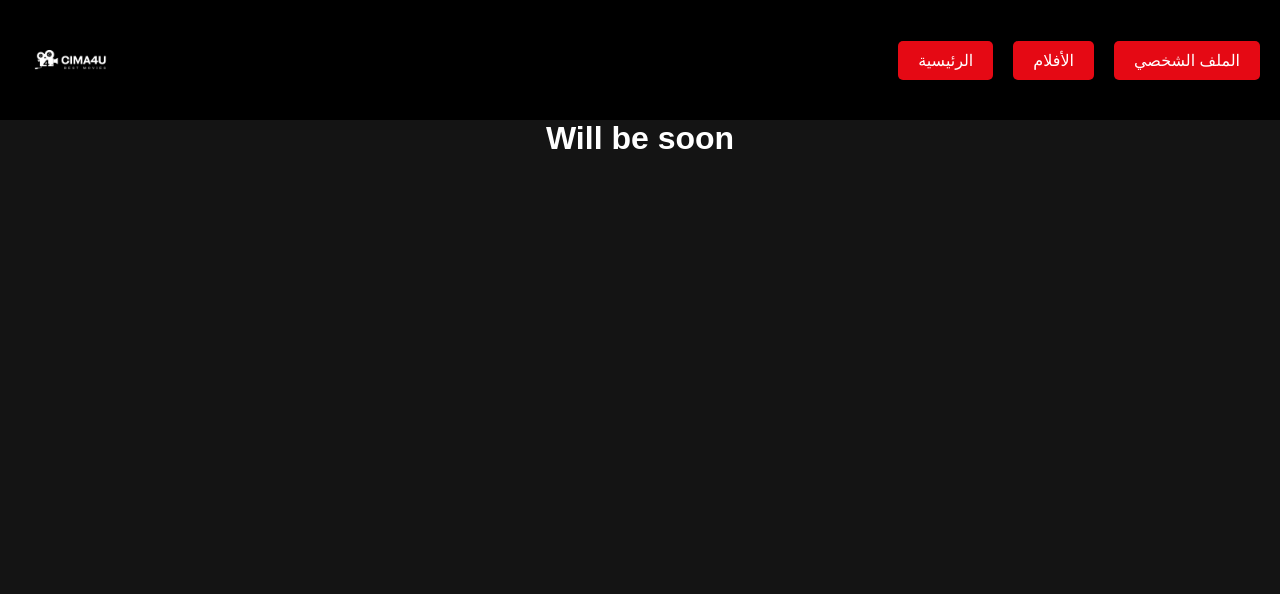
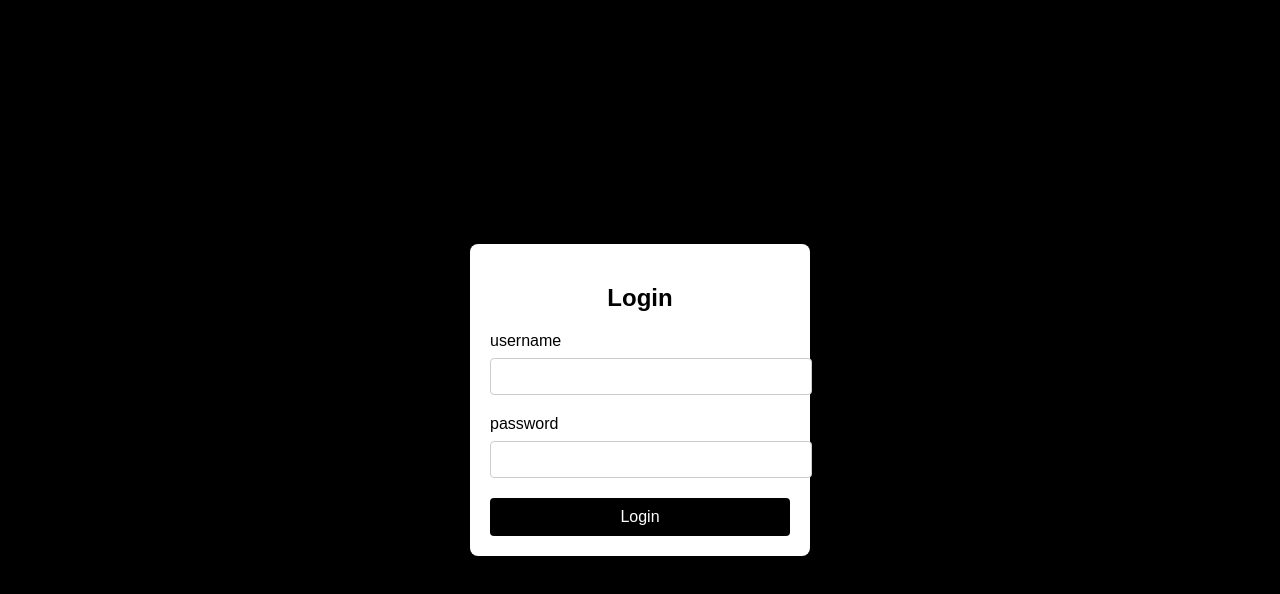
Before and after one commit to GLX-77/Cima4U, a plain HTML site: page index3.html in a window 1280 px wide. Drawn offline with Linux system fonts and the light colour scheme.

Commit message:
Add files via upload

```diff
--- a/index3.html
+++ b/index3.html
@@ -5,23 +5,32 @@
     <meta name="viewport" content="width=device-width, initial-scale=1.0">
     <title>Cima4U</title>
     <link rel="icon" href="img/logo.ico">
-    <link rel="stylesheet" href="style.css" \>
+    <link rel="stylesheet" href="login.css" \>
 </head>
 <body>
-    <header>
-        <nav>
-            <img class="icon" src="img/logo.ico">
-            <ul class="banner-content">
-                <li><a href="index.html"><button>الرئيسية</button></a></li>
-                <li><a href="index2.html"><button>الأفلام</button></a></li>
-                <li><a href="index3.html"><button>الملف الشخصي</button></a></li>
-            </ul>
-        </nav>
-    </header>
-    <center>
+<div>
+    <!DOCTYPE html>
+    <html lang="ar">
+    <head>
+        <meta charset="UTF-8">
+        <meta name="viewport" content="width=device-width, initial-scale=1.0">
+        <title>Login page</title>
+        <link rel="stylesheet" href="styles.css">
+    </head>
+    <body>
+        <div class="login-container">
+            <h2>Login</h2>
+            <form>
+                <label for="username">username</label>
+                <input type="text" id="username" name="username" required>
 
-    <h1>Will be soon</h1>
-    </center>
+                <label for="password">password</label>
+                <input type="password" id="password" name="password" required>
+
+                <button type="submit">Login</button>
+            </form>
+        </div>
+</div>
 </body>
 
 </html>
--- /dev/null
+++ b/login.css
@@ -0,0 +1,51 @@
+
+body {
+    font-family: Arial, sans-serif;
+    background-color: #000000;
+    display: flex;
+    justify-content: center;
+    align-items: center;
+    height: 100vh;
+    margin: 0;
+}
+
+.login-container {
+    background-color: white;
+    padding: 20px;
+    border-radius: 8px;
+    box-shadow: 0 0 10px rgba(0, 0, 0, 0.1);
+    width: 300px;
+}
+
+h2 {
+    text-align: center;
+    margin-bottom: 20px;
+}
+
+label {
+    display: block;
+    margin-bottom: 8px;
+}
+
+input {
+    width: 100%;
+    padding: 10px;
+    margin-bottom: 20px;
+    border: 1px solid #ccc;
+    border-radius: 4px;
+}
+
+button {
+    width: 100%;
+    padding: 10px;
+    background-color: #000000;
+    color: white;
+    border: none;
+    border-radius: 4px;
+    cursor: pointer;
+    font-size: 16px;
+}
+
+button:hover {
+    background-color: #000000;
+}
--- a/style.css
+++ b/style.css
@@ -110,3 +110,15 @@ footer {
 .icon{
     width: 100px;
 }
+
+.movie:hover{
+    background-color: #000;
+    transition: 1.2s;
+    color: #ffffff;
+}
+
+button:hover{
+    background-color: #000;
+    transition: 1.2s;
+    color: #ffffff;
+}
```
Also changed, not shown: index.html (+3 -3 lines), img/LO.jpg (added), img/Logo1.png (added), 1 other file.
